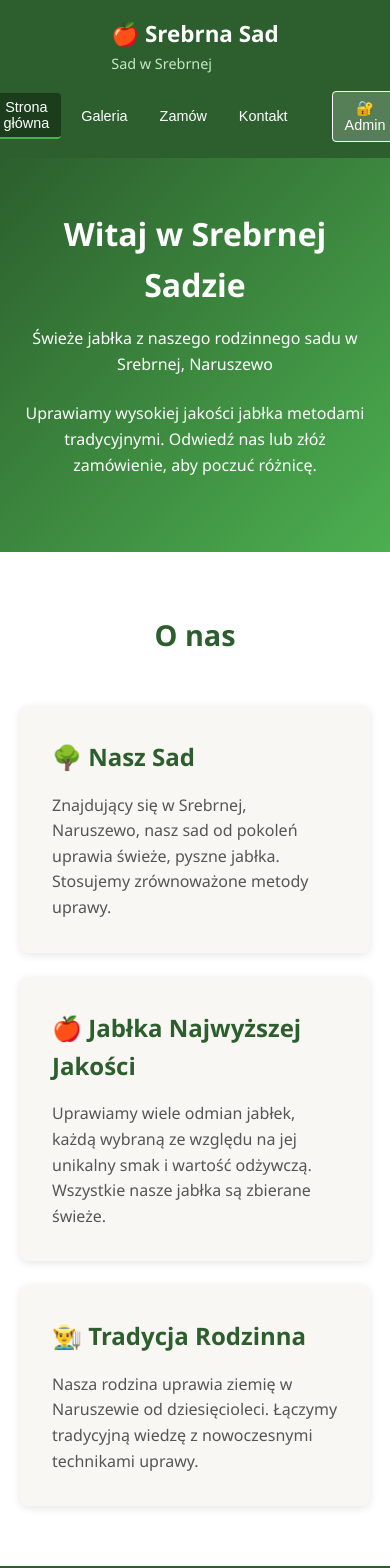
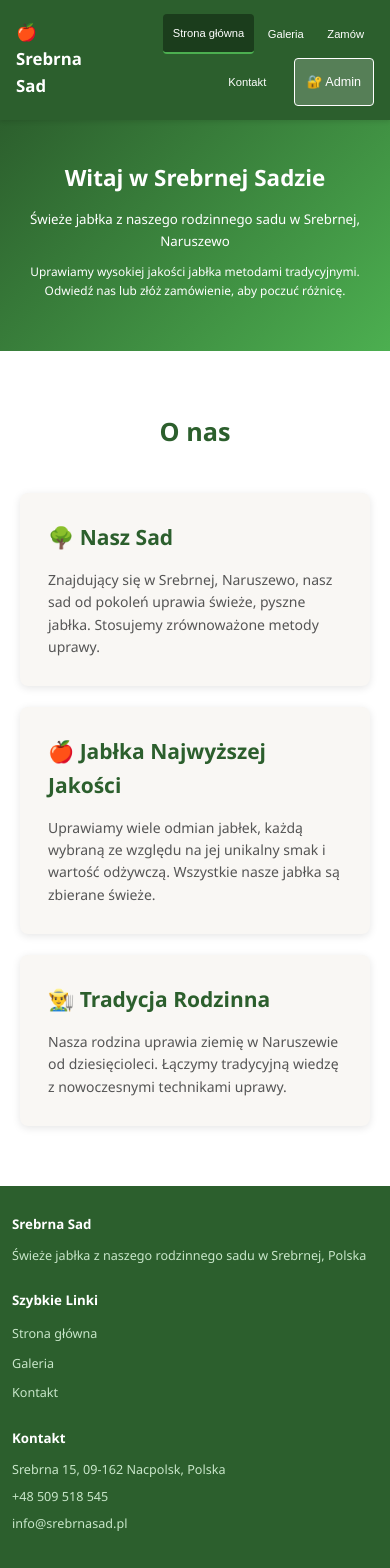
Before and after one commit to pinchr/srebrnasad, a React (Vite) app in the folder frontend/: page / in a window 390 px wide. Shown: the top 1568 px of the page. Built offline with nearby package versions, Linux system fonts and the light colour scheme.

Commit message:
css changes

```diff
--- a/frontend/src/App.css
+++ b/frontend/src/App.css
@@ -25,21 +25,37 @@ button {
   cursor: pointer;
   border: none;
   border-radius: 4px;
-  padding: 10px 20px;
+  padding: 12px 24px;
   font-size: 1rem;
   transition: all 0.3s ease;
+  min-height: 44px;
 }
 
 button:hover {
   opacity: 0.9;
 }
 
+@media (max-width: 480px) {
+  button {
+    min-height: 48px;
+    font-size: 0.95rem;
+  }
+}
+
 input, textarea {
-  padding: 8px 12px;
+  padding: 10px 12px;
   border: 1px solid #ddd;
   border-radius: 4px;
   font-family: inherit;
   font-size: 1rem;
+  min-height: 44px;
+}
+
+@media (max-width: 480px) {
+  input, textarea {
+    font-size: 16px;
+    min-height: 48px;
+  }
 }
 
 input:focus, textarea:focus {
--- a/frontend/src/components/Contact.css
+++ b/frontend/src/components/Contact.css
@@ -1,6 +1,18 @@
 .contact {
   padding: 60px 20px;
   background-color: white;
+}
+
+@media (max-width: 768px) {
+  .contact {
+    padding: 40px 16px;
+  }
+}
+
+@media (max-width: 480px) {
+  .contact {
+    padding: 30px 12px;
+  }
 }
 
 .contact .container {
@@ -10,15 +22,46 @@
 
 .contact h2 {
   text-align: center;
-  font-size: 2.5rem;
   margin-bottom: 3rem;
+}
+
+@media (min-width: 769px) {
+  .contact h2 {
+    font-size: 2.5rem;
+  }
+}
+
+@media (max-width: 768px) {
+  .contact h2 {
+    font-size: 2rem;
+    margin-bottom: 2rem;
+  }
+}
+
+@media (max-width: 480px) {
+  .contact h2 {
+    font-size: 1.5rem;
+    margin-bottom: 1.5rem;
+  }
 }
 
 .contact-content {
   display: grid;
-  grid-template-columns: 1fr 1fr;
   gap: 3rem;
   align-items: start;
+}
+
+@media (min-width: 769px) {
+  .contact-content {
+    grid-template-columns: 1fr 1fr;
+  }
+}
+
+@media (max-width: 768px) {
+  .contact-content {
+    grid-template-columns: 1fr;
+    gap: 2rem;
+  }
 }
 
 .contact-info h3 {
@@ -53,6 +96,12 @@
   background-color: #f9f7f4;
   padding: 2rem;
   border-radius: 8px;
+}
+
+@media (max-width: 480px) {
+  .contact-form {
+    padding: 1.5rem;
+  }
 }
 
 .form-group {
--- a/frontend/src/components/Contact.tsx
+++ b/frontend/src/components/Contact.tsx
@@ -54,16 +54,16 @@ export default function Contact() {
           <div className="contact-info">
             <h3>Skontaktuj się z nami</h3>
             <p>
-              Masz pytania o nasze jabłka lub chcesz złożyć zamówienie?
+              Masz pytania o nasze jabłka lub chcesz złożyć większe zamówienie?
               Skontaktuj się z nami poprzez formularz lub zadzwoń bezpośrednio.
             </p>
             <div className="info-item">
               <span className="label">📍 Adres:</span>
-              <p>Srebrna 15, Naruszewo, Polska</p>
+              <p>Srebrna 15, 09-162 Nacpolsk, Polska</p>
             </div>
             <div className="info-item">
               <span className="label">📞 Telefon:</span>
-              <p>+48 XXX XXX XXX</p>
+              <p>+48 509518545</p>
             </div>
             <div className="info-item">
               <span className="label">✉️ Email:</span>
--- a/frontend/src/components/Footer.css
+++ b/frontend/src/components/Footer.css
@@ -3,6 +3,18 @@
   color: white;
   padding: 3rem 20px 1rem;
   margin-top: auto;
+}
+
+@media (max-width: 768px) {
+  .footer {
+    padding: 2.5rem 16px 1rem;
+  }
+}
+
+@media (max-width: 480px) {
+  .footer {
+    padding: 2rem 12px 1rem;
+  }
 }
 
 .footer .container {
@@ -12,22 +24,56 @@
 
 .footer-content {
   display: grid;
-  grid-template-columns: repeat(auto-fit, minmax(250px, 1fr));
   gap: 2rem;
   margin-bottom: 2rem;
   padding-bottom: 2rem;
   border-bottom: 1px solid rgba(255, 255, 255, 0.1);
 }
 
+@media (min-width: 769px) {
+  .footer-content {
+    grid-template-columns: repeat(auto-fit, minmax(250px, 1fr));
+  }
+}
+
+@media (max-width: 768px) {
+  .footer-content {
+    grid-template-columns: repeat(2, 1fr);
+    gap: 1.5rem;
+  }
+}
+
+@media (max-width: 480px) {
+  .footer-content {
+    grid-template-columns: 1fr;
+    gap: 1.25rem;
+  }
+}
+
 .footer-section h4 {
   color: white;
   margin-bottom: 1rem;
+  font-size: 1rem;
+}
+
+@media (max-width: 480px) {
+  .footer-section h4 {
+    font-size: 0.95rem;
+    margin-bottom: 0.75rem;
+  }
 }
 
 .footer-section p {
   color: #c8e6c9;
   line-height: 1.6;
   margin-bottom: 0.5rem;
+  font-size: 0.95rem;
+}
+
+@media (max-width: 480px) {
+  .footer-section p {
+    font-size: 0.9rem;
+  }
 }
 
 .footer-section ul {
@@ -43,6 +89,13 @@
   color: #c8e6c9;
   text-decoration: none;
   transition: color 0.3s ease;
+  font-size: 0.95rem;
+}
+
+@media (max-width: 480px) {
+  .footer-section a {
+    font-size: 0.9rem;
+  }
 }
 
 .footer-section a:hover {
@@ -53,15 +106,11 @@
   text-align: center;
   color: #c8e6c9;
   padding: 1rem 0;
+  font-size: 0.9rem;
 }
 
-@media (max-width: 600px) {
-  .footer {
-    padding: 2rem 20px 1rem;
-  }
-
-  .footer-content {
-    grid-template-columns: 1fr;
-    gap: 1.5rem;
+@media (max-width: 480px) {
+  .footer-bottom {
+    font-size: 0.85rem;
   }
 }
--- a/frontend/src/components/Footer.tsx
+++ b/frontend/src/components/Footer.tsx
@@ -9,7 +9,7 @@ export default function Footer() {
         <div className="footer-content">
           <div className="footer-section">
             <h4>Srebrna Sad</h4>
-            <p>Świeże jabłka z naszego rodzinnego sadu w Naruszewo, Polska</p>
+            <p>Świeże jabłka z naszego rodzinnego sadu w Srebrnej, Polska</p>
           </div>
           <div className="footer-section">
             <h4>Szybkie Linki</h4>
@@ -21,13 +21,13 @@ export default function Footer() {
           </div>
           <div className="footer-section">
             <h4>Kontakt</h4>
-            <p>Srebrna 15, Naruszewo, Polska</p>
-            <p>+48 XXX XXX XXX</p>
+            <p>Srebrna 15, 09-162 Nacpolsk, Polska</p>
+            <p>+48 509 518 545</p>
             <p>info@srebrnasad.pl</p>
           </div>
         </div>
         <div className="footer-bottom">
-          <p>&copy; {currentYear} CzyzbySoft. Wszelkie prawa zastrzeżone.</p>
+          <p>&copy; {currentYear} CzyzSoft. Wszelkie prawa zastrzeżone.</p>
         </div>
       </div>
     </footer>
--- a/frontend/src/components/Gallery.css
+++ b/frontend/src/components/Gallery.css
@@ -2,6 +2,18 @@
   padding: 60px 20px;
   background-color: #f9f7f4;
   position: relative;
+}
+
+@media (max-width: 768px) {
+  .gallery {
+    padding: 40px 16px;
+  }
+}
+
+@media (max-width: 480px) {
+  .gallery {
+    padding: 30px 12px;
+  }
 }
 
 .gallery .container {
@@ -11,22 +23,77 @@
 
 .gallery h2 {
   text-align: center;
-  font-size: 2.5rem;
   margin-bottom: 1rem;
+}
+
+@media (min-width: 769px) {
+  .gallery h2 {
+    font-size: 2.5rem;
+  }
+}
+
+@media (max-width: 768px) {
+  .gallery h2 {
+    font-size: 2rem;
+  }
+}
+
+@media (max-width: 480px) {
+  .gallery h2 {
+    font-size: 1.5rem;
+  }
 }
 
 .gallery-intro {
   text-align: center;
-  font-size: 1.1rem;
   color: #666;
   margin-bottom: 3rem;
 }
 
+@media (min-width: 769px) {
+  .gallery-intro {
+    font-size: 1.1rem;
+  }
+}
+
+@media (max-width: 768px) {
+  .gallery-intro {
+    font-size: 1rem;
+    margin-bottom: 2rem;
+  }
+}
+
+@media (max-width: 480px) {
+  .gallery-intro {
+    font-size: 0.9rem;
+    margin-bottom: 1.5rem;
+  }
+}
+
 .gallery-grid {
   display: grid;
-  grid-template-columns: repeat(auto-fill, minmax(280px, 1fr));
   gap: 2rem;
   margin-bottom: 3rem;
+}
+
+@media (min-width: 769px) {
+  .gallery-grid {
+    grid-template-columns: repeat(auto-fill, minmax(280px, 1fr));
+  }
+}
+
+@media (max-width: 768px) {
+  .gallery-grid {
+    grid-template-columns: repeat(2, 1fr);
+    gap: 1.5rem;
+  }
+}
+
+@media (max-width: 480px) {
+  .gallery-grid {
+    grid-template-columns: 1fr;
+    gap: 1rem;
+  }
 }
 
 .gallery-item {
@@ -51,6 +118,14 @@
   justify-content: center;
   font-size: 4rem;
   overflow: hidden;
+  aspect-ratio: 1;
+}
+
+@media (max-width: 480px) {
+  .image-placeholder-container {
+    height: auto;
+    font-size: 3rem;
+  }
 }
 
 .image-placeholder-container img {
--- a/frontend/src/components/Header.css
+++ b/frontend/src/components/Header.css
@@ -3,6 +3,9 @@
   color: white;
   padding: 1rem 0;
   box-shadow: 0 2px 4px rgba(0, 0, 0, 0.1);
+  position: sticky;
+  top: 0;
+  z-index: 100;
 }
 
 .header .container {
@@ -14,37 +17,118 @@
   align-items: center;
 }
 
+@media (max-width: 480px) {
+  .header .container {
+    padding: 0 16px;
+  }
+}
+
 .logo h1 {
-  font-size: 1.8rem;
   margin: 0;
   color: white;
 }
 
+@media (min-width: 769px) {
+  .logo h1 {
+    font-size: 1.8rem;
+  }
+}
+
+@media (max-width: 768px) {
+  .logo h1 {
+    font-size: 1.5rem;
+  }
+}
+
+@media (max-width: 480px) {
+  .logo h1 {
+    font-size: 1.2rem;
+  }
+}
+
 .logo .subtitle {
-  font-size: 0.9rem;
   color: #c8e6c9;
   margin: 0;
+}
+
+@media (min-width: 769px) {
+  .logo .subtitle {
+    font-size: 0.9rem;
+  }
+}
+
+@media (max-width: 768px) {
+  .logo .subtitle {
+    font-size: 0.8rem;
+  }
+}
+
+@media (max-width: 480px) {
+  .logo .subtitle {
+    display: none;
+  }
 }
 
 .nav {
   display: flex;
   gap: 1rem;
   align-items: center;
+  flex-wrap: wrap;
+  justify-content: flex-end;
+}
+
+@media (max-width: 768px) {
+  .nav {
+    gap: 0.5rem;
+  }
+}
+
+@media (max-width: 480px) {
+  .nav {
+    gap: 0.25rem;
+  }
 }
 
 .nav-spacer {
   flex: 1;
+  display: none;
+}
+
+@media (min-width: 769px) {
+  .nav-spacer {
+    display: block;
+  }
 }
 
 .nav-link {
   background: none;
   color: white;
   border: none;
+  cursor: pointer;
+  transition: all 0.3s ease;
+  border-radius: 4px;
   padding: 8px 16px;
-  border-radius: 4px;
-  cursor: pointer;
   font-size: 1rem;
-  transition: all 0.3s ease;
+  white-space: nowrap;
+  min-height: 44px;
+  display: flex;
+  align-items: center;
+  justify-content: center;
+}
+
+@media (max-width: 768px) {
+  .nav-link {
+    padding: 6px 12px;
+    font-size: 0.9rem;
+  }
+}
+
+@media (max-width: 480px) {
+  .nav-link {
+    padding: 6px 10px;
+    font-size: 0.8rem;
+    min-height: 40px;
+  }
 }
 
 .nav-link:hover {
@@ -60,22 +144,8 @@
   font-size: 1.2rem;
 }
 
-@media (max-width: 600px) {
-  .header .container {
-    flex-direction: column;
-    gap: 1rem;
-  }
-
-  .logo h1 {
-    font-size: 1.4rem;
-  }
-
-  .nav {
-    gap: 0.5rem;
-  }
-
-  .nav-link {
-    padding: 6px 12px;
-    font-size: 0.9rem;
+@media (max-width: 480px) {
+  .nav-link.admin-link {
+    font-size: 1rem;
   }
 }
--- a/frontend/src/components/Hero.css
+++ b/frontend/src/components/Hero.css
@@ -183,22 +183,48 @@
   background-color: #757575;
 }
 
-@media (max-width: 600px) {
+@media (max-width: 768px) {
   .hero {
-    padding: 50px 20px;
+    padding: 60px 20px;
   }
 
   .hero-content h2 {
-    font-size: 2rem;
+    font-size: 2.2rem;
   }
 
   .hero-content p {
-    font-size: 1rem;
+    font-size: 1.1rem;
+  }
+
+  .hero-content .description {
+    font-size: 0.95rem;
+    margin: 1rem auto;
+  }
+}
+
+@media (max-width: 480px) {
+  .hero {
+    padding: 40px 16px;
+  }
+
+  .hero-content h2 {
+    font-size: 1.6rem;
+  }
+
+  .hero-content p {
+    font-size: 0.95rem;
+  }
+
+  .hero-content .description {
+    font-size: 0.85rem;
+    margin: 0.75rem auto;
   }
 
   .edit-btn {
     width: 45px;
     height: 45px;
     font-size: 1.2rem;
+    top: 16px;
+    right: 16px;
   }
 }
--- a/frontend/src/components/Order.css
+++ b/frontend/src/components/Order.css
@@ -1,6 +1,18 @@
 .order {
   padding: 60px 20px;
   background-color: white;
+}
+
+@media (max-width: 768px) {
+  .order {
+    padding: 40px 16px;
+  }
+}
+
+@media (max-width: 480px) {
+  .order {
+    padding: 30px 12px;
+  }
 }
 
 .order .container {
@@ -10,15 +22,51 @@
 
 .order h2 {
   text-align: center;
-  font-size: 2.5rem;
   margin-bottom: 1rem;
+}
+
+@media (min-width: 769px) {
+  .order h2 {
+    font-size: 2.5rem;
+  }
+}
+
+@media (max-width: 768px) {
+  .order h2 {
+    font-size: 2rem;
+  }
+}
+
+@media (max-width: 480px) {
+  .order h2 {
+    font-size: 1.5rem;
+  }
 }
 
 .order-intro {
   text-align: center;
-  font-size: 1.1rem;
   color: #666;
   margin-bottom: 3rem;
+}
+
+@media (min-width: 769px) {
+  .order-intro {
+    font-size: 1.1rem;
+  }
+}
+
+@media (max-width: 768px) {
+  .order-intro {
+    font-size: 1rem;
+    margin-bottom: 2rem;
+  }
+}
+
+@media (max-width: 480px) {
+  .order-intro {
+    font-size: 0.9rem;
+    margin-bottom: 1.5rem;
+  }
 }
 
 .order-layout {
@@ -61,6 +109,15 @@
   align-items: center;
   text-align: left;
   position: relative;
+  min-height: 60px;
+}
+
+@media (max-width: 480px) {
+  .apple-card {
+    padding: 0.75rem;
+    gap: 0.75rem;
+    min-height: 56px;
+  }
 }
 
 .apple-card:hover:not(.unavailable) {
@@ -230,12 +287,24 @@
   margin-bottom: 1.5rem;
 }
 
+@media (max-width: 480px) {
+  .form-group {
+    margin-bottom: 1.25rem;
+  }
+}
+
 .form-group label {
   display: block;
   margin-bottom: 0.5rem;
   font-weight: bold;
   color: #333;
   font-size: 0.95rem;
+}
+
+@media (max-width: 480px) {
+  .form-group label {
+    font-size: 0.9rem;
+  }
 }
 
 .form-group input[type="text"],
@@ -245,12 +314,25 @@
 .form-group input[type="time"],
 .form-group select {
   width: 100%;
-  padding: 10px 12px;
+  padding: 12px;
   border: 1px solid #ddd;
   border-radius: 4px;
   font-family: inherit;
   font-size: 1rem;
   background-color: white;
+  min-height: 44px;
+}
+
+@media (max-width: 480px) {
+  .form-group input[type="text"],
+  .form-group input[type="email"],
+  .form-group input[type="tel"],
+  .form-group input[type="date"],
+  .form-group input[type="time"],
+  .form-group select {
+    font-size: 16px;
+    min-height: 48px;
+  }
 }
 
 .form-group select {
@@ -335,6 +417,14 @@
   cursor: pointer;
   transition: background-color 0.3s ease;
   font-weight: bold;
+  min-height: 48px;
+}
+
+@media (max-width: 480px) {
+  .submit-btn {
+    min-height: 52px;
+    font-size: 0.95rem;
+  }
 }
 
 .submit-btn:hover:not(:disabled) {
--- a/frontend/src/index.css
+++ b/frontend/src/index.css
@@ -10,6 +10,16 @@
   margin: 0;
   padding: 0;
   box-sizing: border-box;
+}
+
+html {
+  font-size: 16px;
+}
+
+@media (max-width: 480px) {
+  html {
+    font-size: 14px;
+  }
 }
 
 html, body {
```
